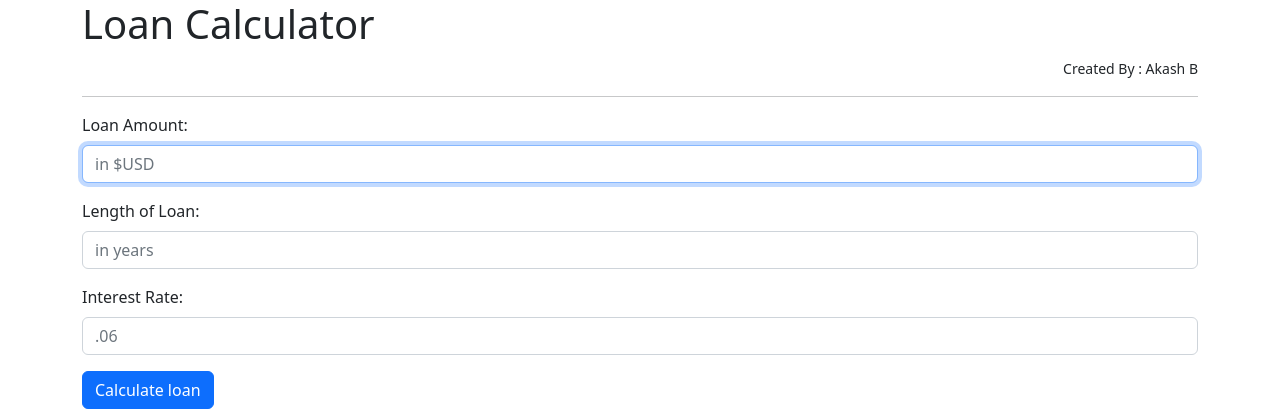
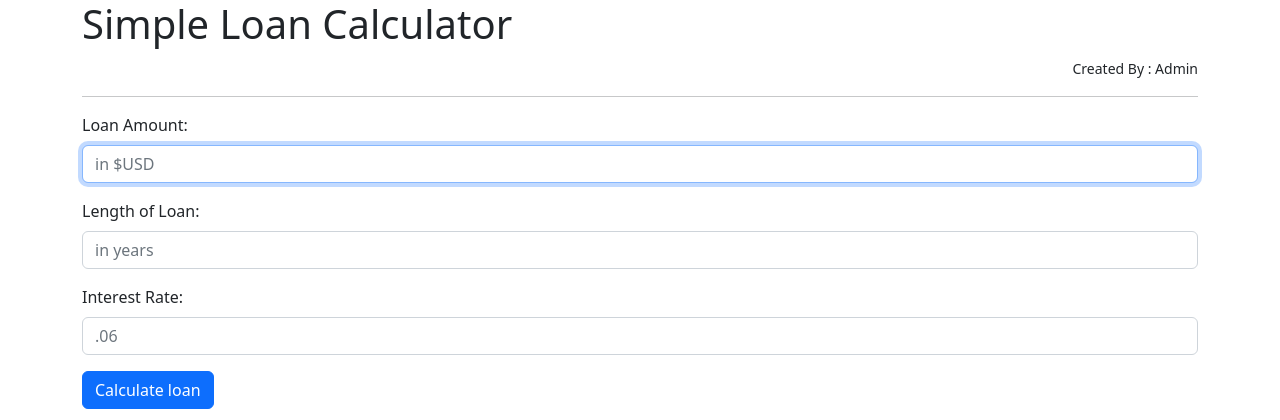
Before and after one commit to akashbrvs/Loan-calculator, a Flask app: page / in a window 1280 px wide. Shown: the top 420 px of the page. Run offline with Flask 2, Linux system fonts and the light colour scheme; some libraries are stand-ins or nearby versions.

Commit message:
Update index.html

```diff
--- a/templates/index.html
+++ b/templates/index.html
@@ -1,8 +1,8 @@
 {% extends 'base.html' %} {% block title %} Simple Loan Calculator {% endblock
 %} {% block body %}
 <main>
-  <h1>Loan Calculator</h1>
-  <p align="right"><small>Created By : Akash B</small></p>
+  <h1>Simple Loan Calculator</h1>
+  <p align="right"><small>Created By : Admin</small></p>
   <hr />
 
   <form method="POST" action="/" id="calculateLoan">
```
